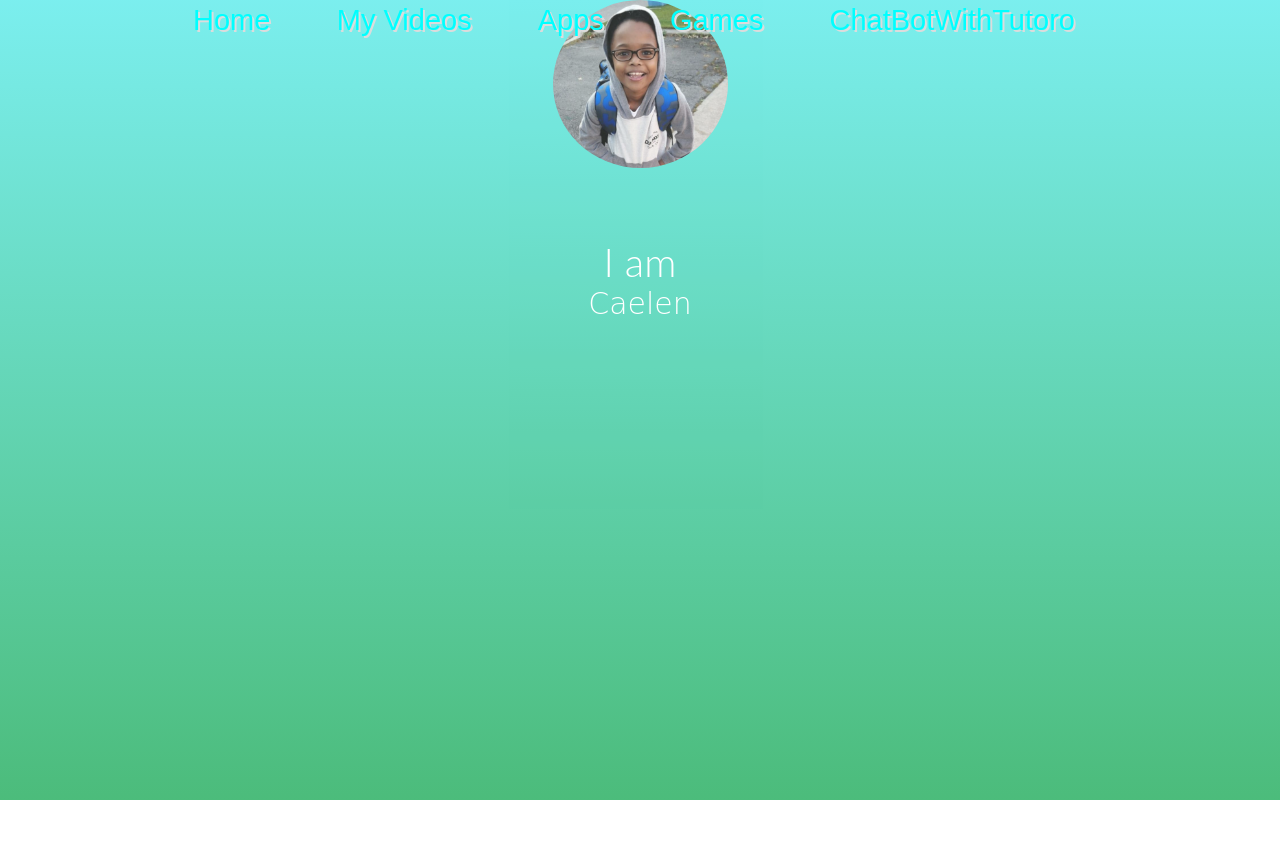
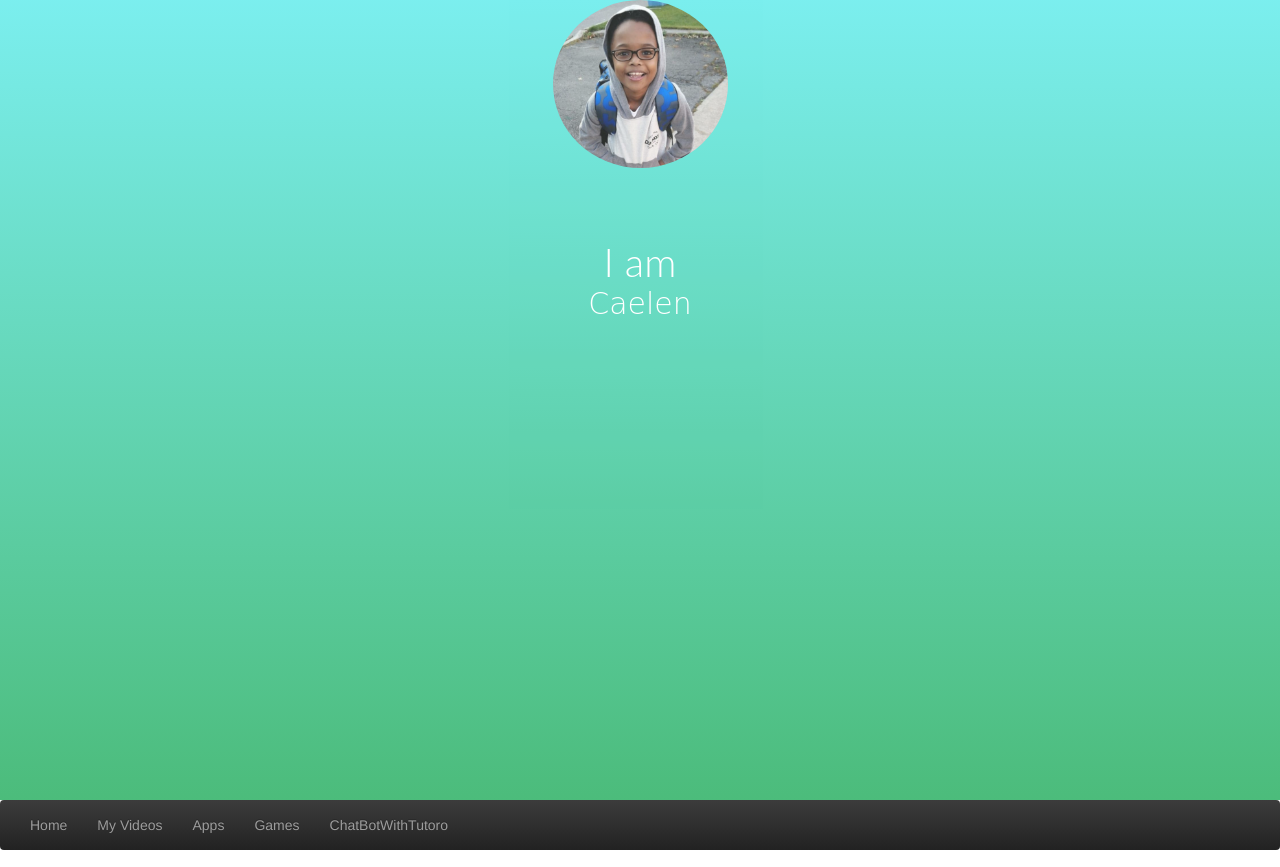
Before and after one commit to OfficialPlayPower/Caelens-Official-Website, a plain HTML site: page index.html in a window 1280 px wide. Shown: the top 867 px of the page. Drawn offline with nearby package versions, Linux system fonts and the light colour scheme.

Commit message:
Update index.html

```diff
--- a/index.html
+++ b/index.html
@@ -19,15 +19,26 @@
 
 <body>
     <center>
+    <nav class="navbar-inverse my_nav_bar" >
+   <div class="navbar-header">
+        <button type="button" class="navbar-toggle" data-toggle="collapse" data-target ="#mynavbar">
+        <span class="icon-bar"></span>
+            <span class="icon-bar"></span>
+            <span class="icon-bar"></span>
+            <a class="navbar-brand" href="#">Caelen</a>
+        </button>
+   </div>
+   <div id="mynavbar" class="collapse navbar-collapse">
+    <ul class="nav navbar-nav">
+  <li ><a href="#welcome">Home</a></li>
+  <li ><a href="#videos">My Videos</a> </li>
+  <li ><a href="#work">Apps </a></li>
+  <li ><a href="#writings">Games </a></li>
+  <li ><a href="#ChatBotWithTutoro">ChatBotWithTutoro </a></li>
+</ul>
+       </div>
 
-
-    <ul class="menu">
-  <li class="link"><a href="#welcome">Home</a></li>
-  <li class="link"><a href="#videos">My Videos</a> </li>
-  <li class="link"><a href="#work">Apps </a></li>
-  <li class="link"><a href="#writings">Games </a></li>
-  <li class="link"><a href="#ChatBotWithTutoro">ChatBotWithTutoro </a></li>
-</ul>
+          </nav>
          </center>
     <section id="welcome">
         <div id="parallas-inner">
```
